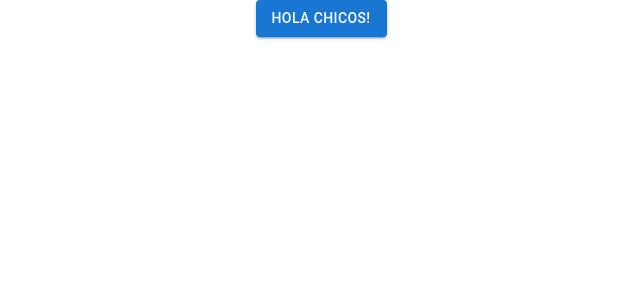
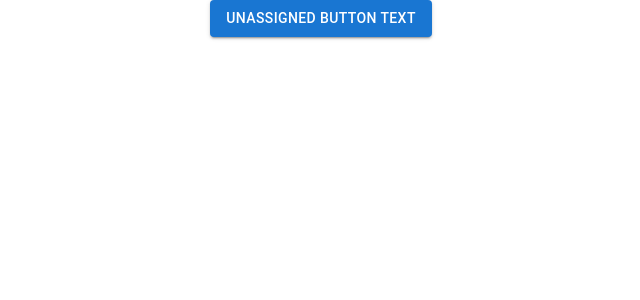
Before and after one commit to jorgecarmona/starwars-react, a React (Create React App) app: page / in a window 1280 px wide. Shown: the top 300 px of the page, without its empty margins (319-959 px from the left). Built offline with nearby package versions, Linux system fonts and the light colour scheme.

Commit message:
fixed files and added button test

```diff
--- a/src/components/atoms/eng-button.jsx
+++ /dev/null
@@ -1,12 +0,0 @@
-import React from "react";
-import Button from "@mui/material/Button";
-
-function ENGButton(props) {
-  return (
-    <Button variant={props.variant} onClick={props.onClick}>
-      {props.children}
-    </Button>
-  );
-}
-
-export default ENGButton;
--- /dev/null
+++ b/src/components/atoms/eng-button.tsx
@@ -0,0 +1,9 @@
+import React from "react";
+import Button from "@mui/material/Button";
+
+function ENGButton(props: any) {
+  const {children = "Unassigned Button Text"} = props;
+  return <Button {...props}>{children}</Button>;
+}
+
+export default ENGButton;
--- a/src/pages/App.jsx
+++ /dev/null
@@ -1,20 +0,0 @@
-import React from "react";
-import "../styles/App.css";
-
-import {ENGButton} from "../components/atoms";
-
-function App() {
-  const buttonHandler = () => {
-    console.log("le picaron ");
-  };
-
-  return (
-    <div className="App">
-      <ENGButton variant="contained" onClick={buttonHandler}>
-        Hola Chicos!
-      </ENGButton>
-    </div>
-  );
-}
-
-export default App;
--- a/src/pages/App.tsx
+++ b/src/pages/App.tsx
@@ -1,29 +1,16 @@
 import React from "react";
-import logo from "../assets/logo.svg";
 import "../styles/App.css";
 
-import {Button} from "@mui/material";
+import {ENGButton} from "../components/atoms";
 
 function App() {
   const buttonHandler = () => {
-    console.log("le picaron");
+    console.log("le picaron ");
   };
 
   return (
     <div className="App">
-      <header className="App-header">
-        <img src={logo} className="App-logo" alt="logo" />
-        <p>
-          Edit <code>src/App.tsx</code> and save to reload.
-        </p>
-        <a className="App-link" href="https://reactjs.org" target="_blank" rel="noopener noreferrer">
-          Learn React
-        </a>
-        <h4>Test of MUI library</h4>
-        <Button color="secondary" onClick={buttonHandler} variant="contained">
-          Contained
-        </Button>
-      </header>
+      <ENGButton variant="contained" onClick={buttonHandler}></ENGButton>
     </div>
   );
 }
```
Also changed, not shown: 2 other files (tests, documents, lock files or other folders).
